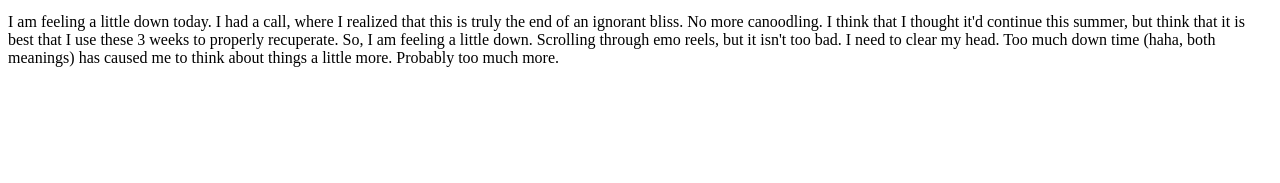
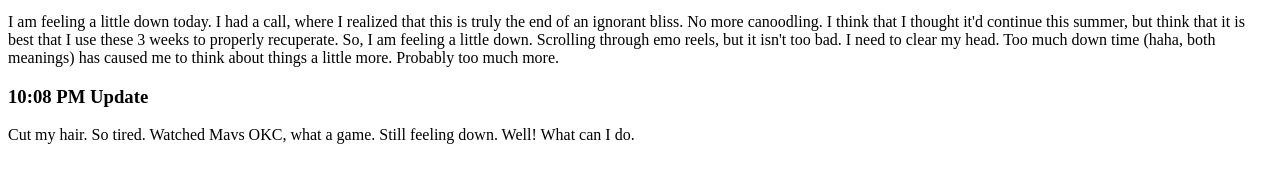
Before and after one commit to gaomason/masongao, a plain HTML site: page entries/130524.html in a window 1280 px wide. Shown: the part 137-320 px from the top of the page. Drawn offline with Linux system fonts and the light colour scheme.

Commit message:
Update 130524.html

```diff
--- a/entries/130524.html
+++ b/entries/130524.html
@@ -9,5 +9,7 @@
     <h1>13/5/24</h1>
     <p>Feeling a little down today. My stocks are doing well today, sold CROX calls for 2k, but am unclear how that will pan out. Not sure if i'm missing something there. Woke up, ate breakfast, wrapped dumplings, got Panda from groomer. Then, I've just been laying around again. Finished You S1. It is now 4:15, I plan to stretch and go for a run at around 5. I also started the natural numbers game for research. Seems pretty fun. </p>
   <p>I am feeling a little down today. I had a call, where I realized that this is truly the end of an ignorant bliss. No more canoodling. I think that I thought it'd continue this summer, but think that it is best that I use these 3 weeks to properly recuperate. So, I am feeling a little down. Scrolling through emo reels, but it isn't too bad. I need to clear my head. Too much down time (haha, both meanings) has caused me to think about things a little more. Probably too much more. </p>
+<h3>10:08 PM Update</h3>
+    <p>Cut my hair. So tired. Watched Mavs OKC, what a game. Still feeling down. Well! What can I do.</p>
 </body>
 </html>
```
